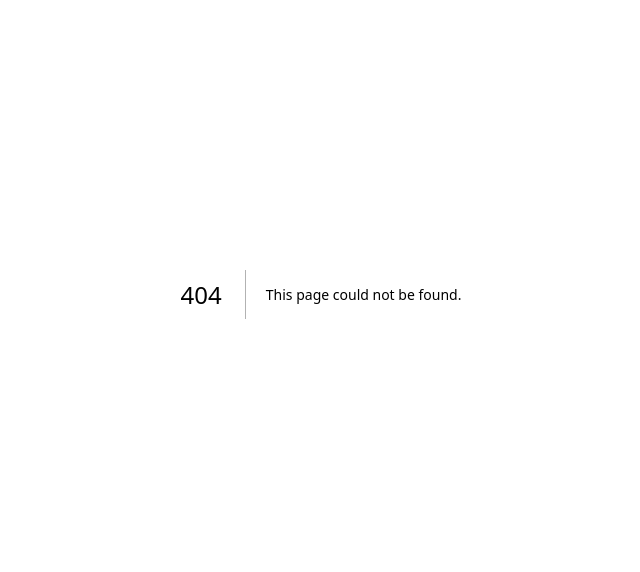
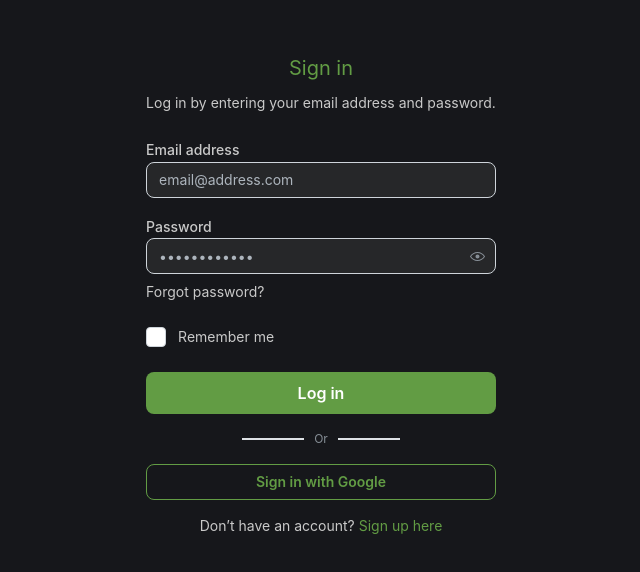
Before and after one commit to TrishaCarter/IR-Website, a Next.js app: page /login in a window 1280 px wide. Before the commit this address had no page. Shown: the part 106-678 px from the top of the page, without its empty margins (319-959 px from the left). Built offline with nearby package versions, Linux system fonts and the light colour scheme.

Commit message:
Add signin page, no function

```diff
--- /dev/null
+++ b/pages/login/index.js
@@ -0,0 +1,102 @@
+import { useState } from 'react';
+import { TextInput, PasswordInput, Button, Checkbox, Group, Anchor, Divider, Box, Text, Center, Stack, Title } from '@mantine/core';
+import { IconMail, IconLock, IconBrandGoogle } from '@tabler/icons-react';
+
+export default function SignInPage() {
+    const [email, setEmail] = useState('');
+    const [password, setPassword] = useState('');
+
+    let theme = {
+        background: '#16171b',
+        secondaryBackground: '#262729',
+        primaryTextColor: '#c9c9c9',
+        secondaryTextColor: '#aaaaaa',
+        accentColor: '#629C44',
+    }
+
+    return (
+        <Center style={{ minHeight: '100vh', backgroundColor: theme.background }}>
+            <Box sx={{ maxWidth: 400, width: '100%', padding: 24, borderRadius: 8 }}>
+                {/* <Title order={1}>IR Website (Name tbd)</Title> */}
+                {/* Header */}
+                <Text align="center" size="xl" weight={700} style={{ color: theme.accentColor, marginBottom: 8 }}>
+                    Sign in
+                </Text>
+                <Text size="sm" style={{ color: theme.primaryTextColor, marginBottom: 24 }}>
+                    Log in by entering your email address and password.
+                </Text>
+
+                {/* Email Input */}
+                <Stack spacing="sm">
+                    <TextInput
+                        icon={<IconMail size={18} />}
+                        label="Email address"
+                        placeholder="email@address.com"
+                        value={email}
+                        onChange={(e) => setEmail(e.currentTarget.value)}
+                        radius="md"
+                        styles={{ input: { backgroundColor: theme.secondaryBackground, color: theme.secondaryTextColor }, label: { color: theme.primaryTextColor } }}
+                    />
+
+                    {/* Password Input */}
+                    <PasswordInput
+                        icon={<IconLock size={18} />}
+                        label="Password"
+                        placeholder="••••••••••••"
+                        value={password}
+                        onChange={(e) => setPassword(e.currentTarget.value)}
+                        radius="md"
+                        styles={{
+                            input: {
+                                backgroundColor: theme.secondaryBackground, color: theme.secondaryTextColor
+                            }, label: { color: theme.primaryTextColor }
+                        }}
+                    />
+                </Stack>
+
+                {/* Forgot Password */}
+                <Anchor href="#" size="sm" style={{ color: theme.primaryTextColor, display: 'block', marginTop: 8, marginBottom: 24 }}>
+                    Forgot password?
+                </Anchor>
+
+                <Checkbox label="Remember me" size="sm" color="green" styles={{
+                    label: {
+                        color: theme.primaryTextColor
+                    }
+                }} />
+                <br />
+
+                {/* Sign In Button */}
+                < Button fullWidth size="md" radius="md" style={{ backgroundColor: theme.accentColor }}>
+                    Log in
+                </Button>
+
+                {/* Remember Me + Divider */}
+                <Stack position="apart" align='center' mt="md">
+                    <Divider size="sm" label="Or" labelPosition="center" style={{ width: '45%' }} />
+                </Stack>
+
+                {/* Google Sign In */}
+                <Button
+                    fullWidth
+                    variant="outline"
+                    leftIcon={<IconBrandGoogle size={18} />}
+                    color="gray"
+                    mt="md"
+                    radius="md"
+                    style={{ borderColor: theme.accentColor, color: theme.accentColor }}
+                >
+                    Sign in with Google
+                </Button>
+
+                {/* Footer */}
+                <Text align="center" size="sm" style={{ color: theme.primaryTextColor, marginTop: 16 }}>
+                    Don’t have an account?{' '}
+                    <Anchor href="#" style={{ color: theme.accentColor }}>
+                        Sign up here
+                    </Anchor>
+                </Text>
+            </Box>
+        </Center >
+    );
+}
--- a/theme.ts
+++ b/theme.ts
@@ -1,5 +1,21 @@
 import { createTheme } from '@mantine/core';
 
 export const theme = createTheme({
-  /* Put your mantine theme override here */
+    /* Put your mantine theme override here */
 });
+
+export let themeList = {
+    background: '#16171b',
+    secondaryBackground: '#262729',
+    primaryTextColor: '#c9c9c9',
+    secondaryTextColor: '#aaaaaa',
+    accentColor: '#629C44',
+}
+
+/*
+- Dark background:                  #16171b
+- Grey secondary background:        #262729
+- White primary text color:         #c9c9c9
+- White secondary text color:       #aaaaaa
+- Green accent color:               #629C44
+*/
```
